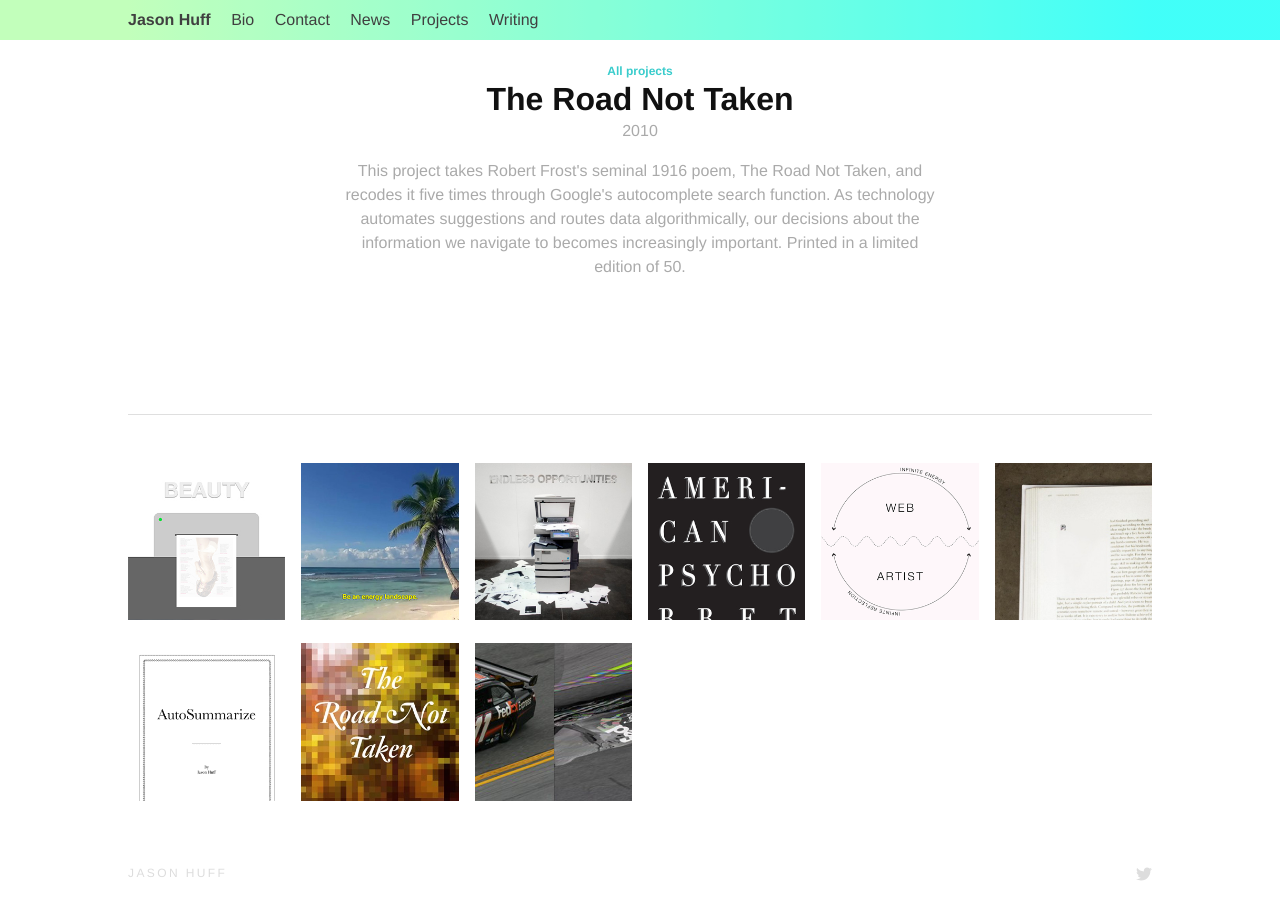
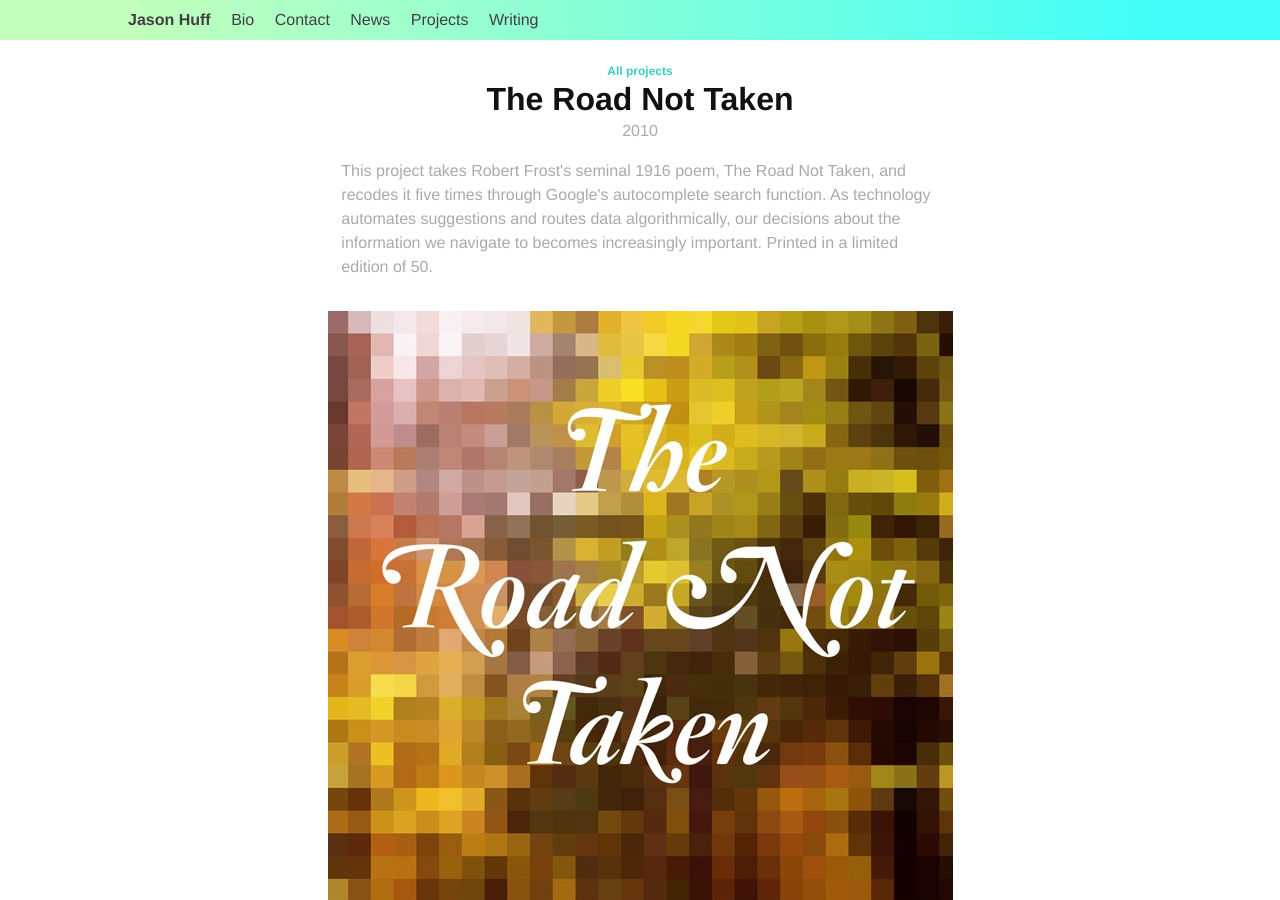
Before and after one commit to jsnhff/jsnhff.github.io, a Jekyll site: the page built from _projects/2010-02-01-the-road-not-taken.md, in a window 1280 px wide and 900 px high. Built offline with Jekyll 4.4.1, drawn with Linux system fonts in a browser that asks for light colours; nearby versions of some CDN libraries; library files that are not in the unit come from our copies.

Commit message:
Add mobile nav toggle. Fix images on Road not taken page.

```diff
--- a/_includes/header.html
+++ b/_includes/header.html
@@ -2,7 +2,7 @@
     <div class="container px2">
         <div class="clearfix">
             <a class="site-header-title inline-block py1 bold dark-gray" href="{{ site.baseurl }}/">{{ site.title }}</a>
-                <a href="#" class="icon py1 inline-block right sm-hide">
+                <a id="js-mobile-nav-trigger" href="#" class="icon py1 inline-block right sm-hide">
                     <svg version="1.1" xmlns="http://www.w3.org/2000/svg" xmlns:xlink="http://www.w3.org/1999/xlink" x="0px" y="0px"
                     viewBox="0 0 18 15" enable-background="new 0 0 18 15" xml:space="preserve">
                     <path fill="#505050" d="M18,1.484c0,0.82-0.665,1.484-1.484,1.484H1.484C0.665,2.969,0,2.304,0,1.484l0,0C0,0.665,0.665,0,1.484,0
@@ -13,13 +13,20 @@
                     c0-0.82,0.665-1.484,1.484-1.484h15.031C17.335,12.031,18,12.696,18,13.516L18,13.516z"/>
                     </svg>
                 </a>
-            <nav class="site-header-nav inline-block p1">
-                <div class="sm-show trigger">
+            <nav class="inline-block p1">
+                <div class="sm-show">
                     {% for page in site.pages %}
                         {% if page.title %}<a class="site-header-nav-link px1 dark-gray" href="{{ page.url | prepend: site.baseurl }}">{{ page.title }}</a>{% endif %}
                     {% endfor %}
                 </div>
             </nav>
+            </div>
         </div>
+            <div id="js-mobile-nav" class="block px1 hide">
+                <div class="">
+                    {% for page in site.pages %}
+                        {% if page.title %}<a class="block p1 dark-gray" href="{{ page.url | prepend: site.baseurl }}">{{ page.title }}</a>{% endif %}
+                    {% endfor %}
+                </div>
     </div>
 </header>
--- a/_layouts/project.html
+++ b/_layouts/project.html
@@ -2,11 +2,11 @@
 layout: default
 ---
 <div class="center">
-    <header class="col-7 mt3 mb3 mx-auto">
+    <header class="sm-col-9 md-col-9 lg-col-7 mt3 mb3 mx-auto">
     <a href="/"><h6 class="mb0 teal">All projects</h6></a>
         <h1 class="m0">{{ page.title }}</h1>
         <p class="gray">{{ page.date | date: "%Y" }}{% if page.author %} • {{ page.author }}{% endif %}{% if page.meta %} • {{ page.meta }}{% endif %}</p>
-        <p class="gray">{{ page.description }}</p>
+        <p class="gray left-align">{{ page.description }}</p>
     </header>
     <article>
         {{ content }}
--- a/_projects/2010-02-01-the-road-not-taken.md
+++ b/_projects/2010-02-01-the-road-not-taken.md
@@ -9,6 +9,8 @@
 Printed in a limited edition of 50."
 ---
 
+{% for num in (1...1) %}
 <div>
-    <img class="mb3" src="{{ file.url }}" />
+    <img class="mb3" src="{{ page.image_path }}{{ num }}.jpg" />
 </div>
+{% endfor %}
```
Also changed, not shown: _includes/footer.html (+13 -2 lines).
